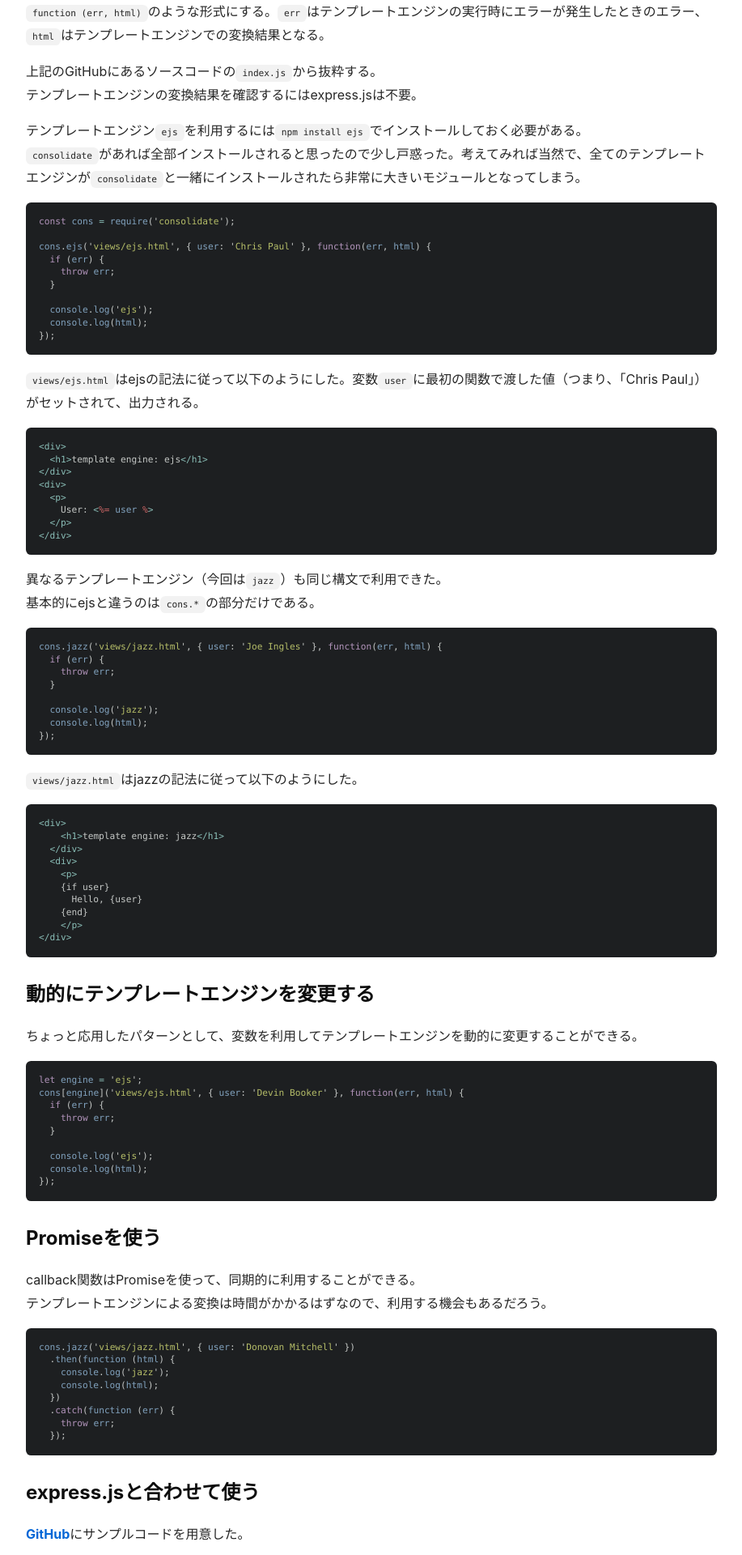
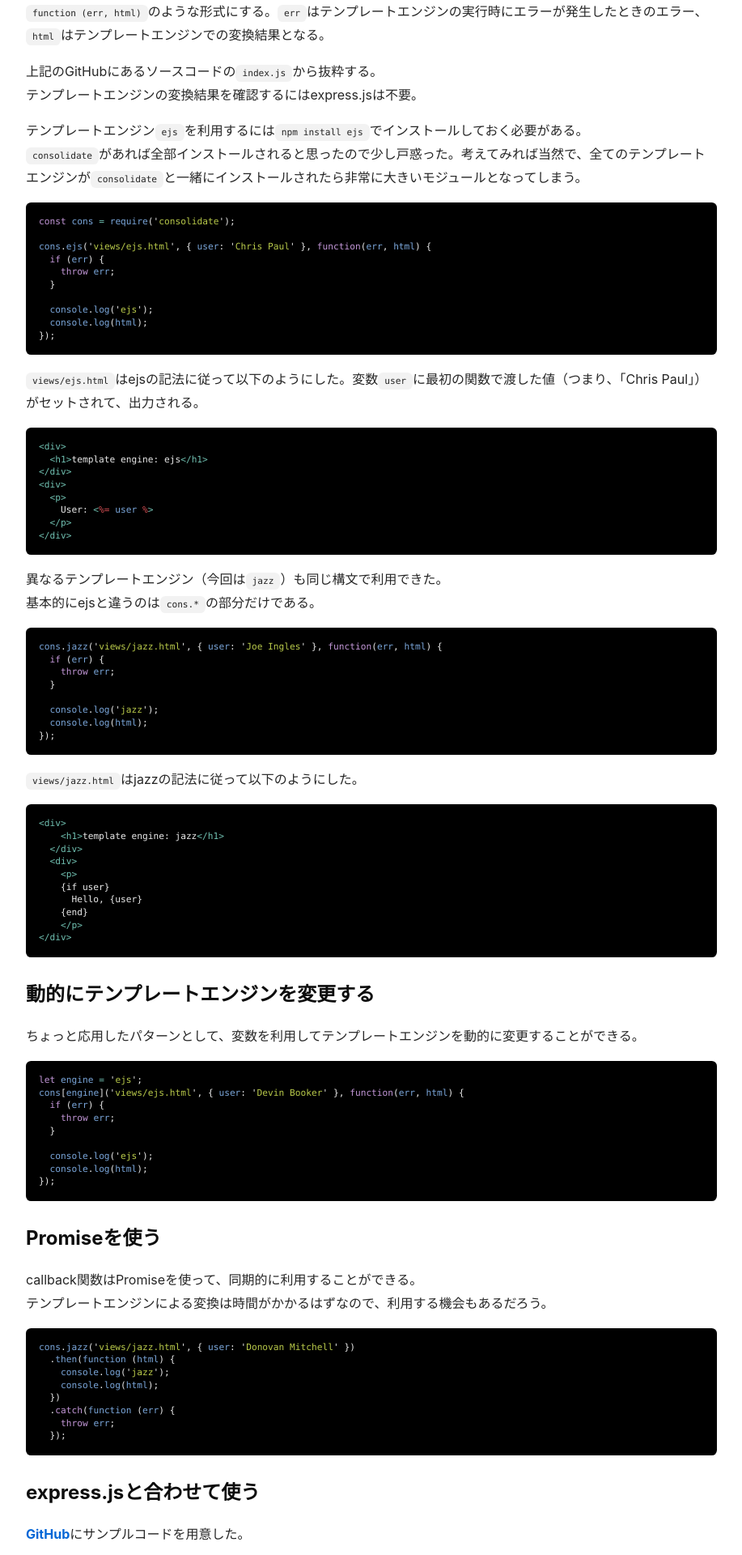
Before and after one commit to s1r-J/s1r-J.github.io, a Jekyll site: the page built from articles/_nodejs/module_consolidate.md, in a window 1280 px wide. Shown: the part 916-2836 px from the top of the page at 81% size, without its empty margins (71-988 px from the left). Built offline with Jekyll 4.4.1, drawn with Linux system fonts in a browser that asks for light colours; nearby versions of some CDN libraries.

Commit message:
Update コードハイライトの変更

```diff
--- a/_config.yml
+++ b/_config.yml
@@ -17,7 +17,7 @@
 ## => Site Settings
 ##############################
 text_skin: ocean # "default" (default), "dark", "forest", "ocean", "chocolate", "orange"
-highlight_theme: tomorrow-night # "default" (default), "tomorrow", "tomorrow-night", "tomorrow-night-eighties", "tomorrow-night-blue", "tomorrow-night-bright"
+highlight_theme: tomorrow-night-bright # "default" (default), "tomorrow", "tomorrow-night", "tomorrow-night-eighties", "tomorrow-night-blue", "tomorrow-night-bright"
 url     : # the base hostname & protocol for your site e.g. https://www.someone.com
 baseurl : # does not include hostname
 title   : s1r-Jの技術メモ
```
